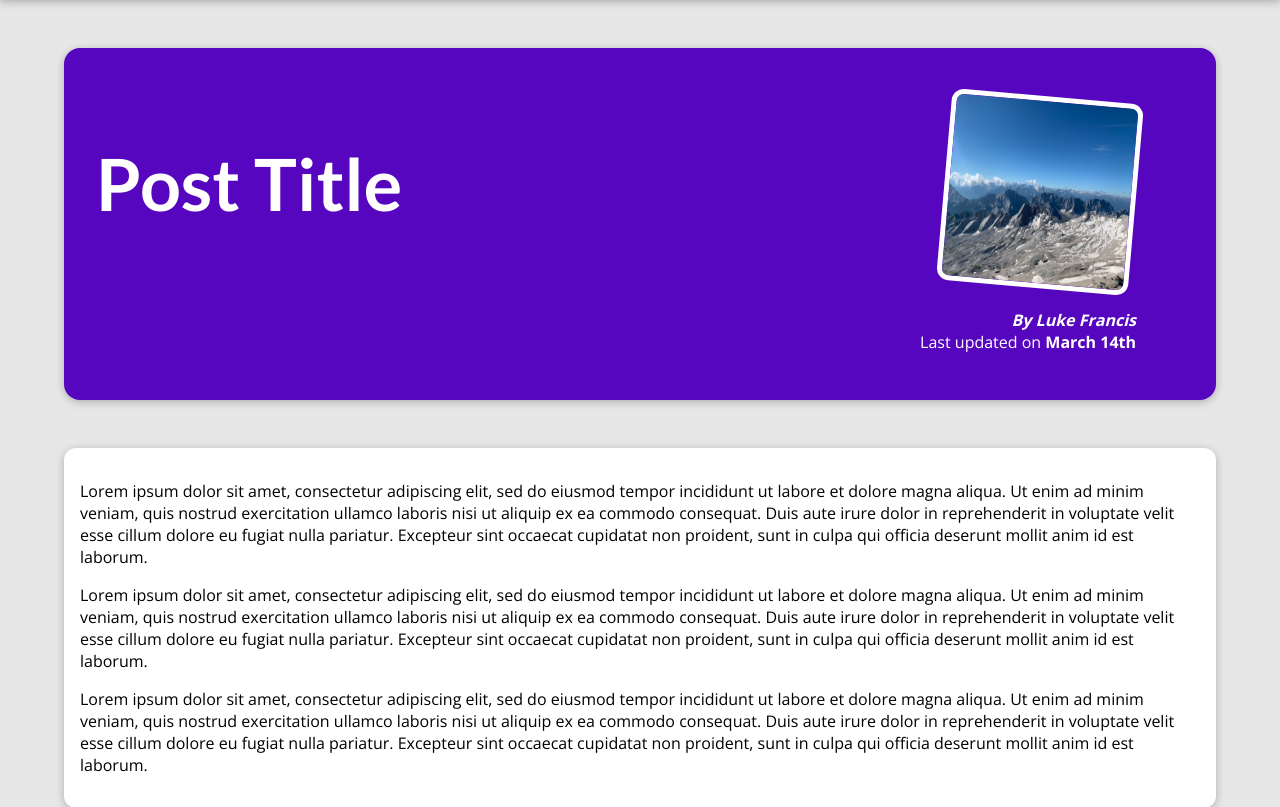
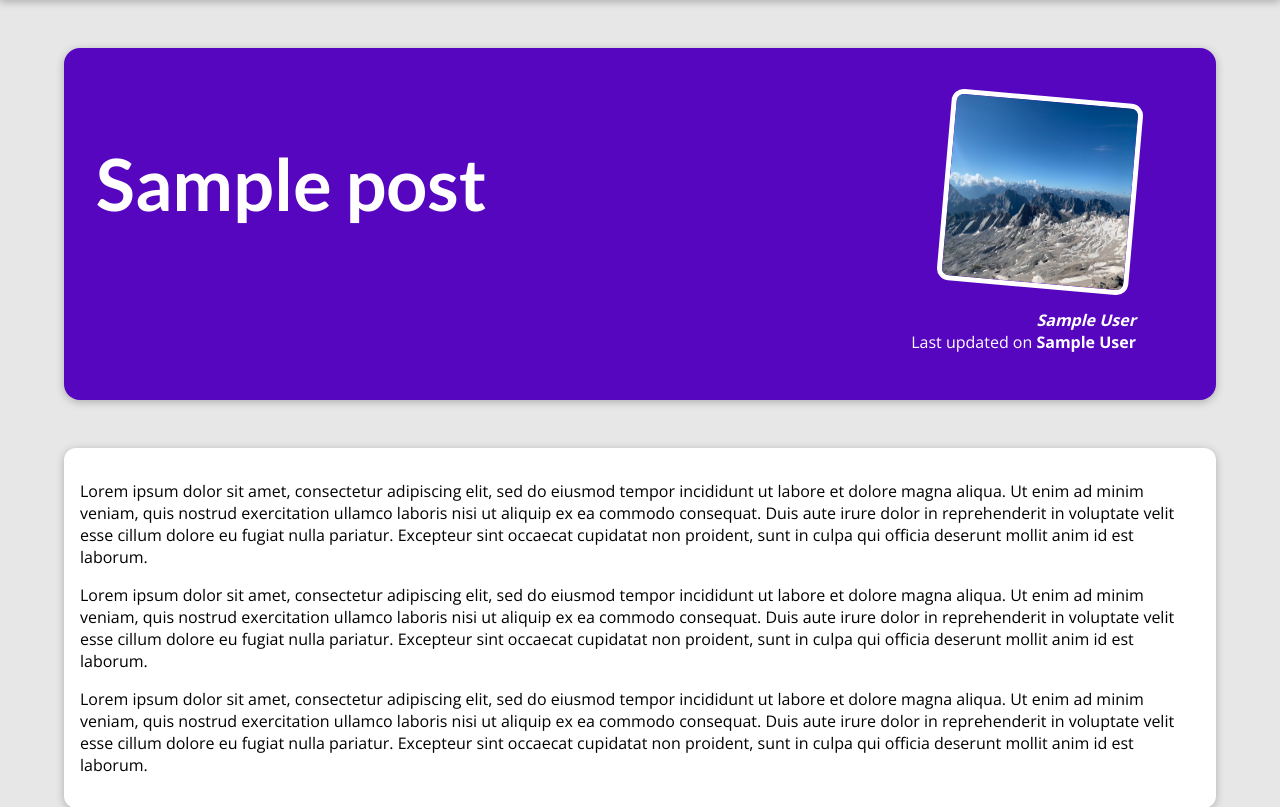
Before and after one commit to lukedevfrancis5/My-Web-Site, a Django app: template my_site/blog/templates/blog/post-detail.html in a window 1280 px wide. Shown: the part 80-887 px from the top of the page. Run offline with Django 4.2, Linux system fonts and the light colour scheme; the template is opened without the code that fills it: most values are stand-ins (such as "Sample title", 1, 10 or a date in 2020).

Commit message:
add dictionary tags

```diff
--- a/my_site/blog/templates/blog/post-detail.html
+++ b/my_site/blog/templates/blog/post-detail.html
@@ -3,7 +3,7 @@
 
 
 {% block title %}
-    This Post Title
+    {{ post.title }}
 {% endblock%}
 
 {% block css_files %}
@@ -12,12 +12,12 @@
 
 {% block content %}
     <section id="summary">
-        <h2>Post Title</h2>
+        <h2>{{ post.title }}</h2>
         <article>
             <img src="{% static "blog/images/mountains.png" %}" alt="Post Title"/>
-            <address>By Luke Francis</address>
+            <address>{{ post.author }}</address>
             <div>
-                Last updated on <time>March 14th</time>
+                Last updated on <time>{{ post.author }}</time>
             </div>
         </article>
     </section>
```
